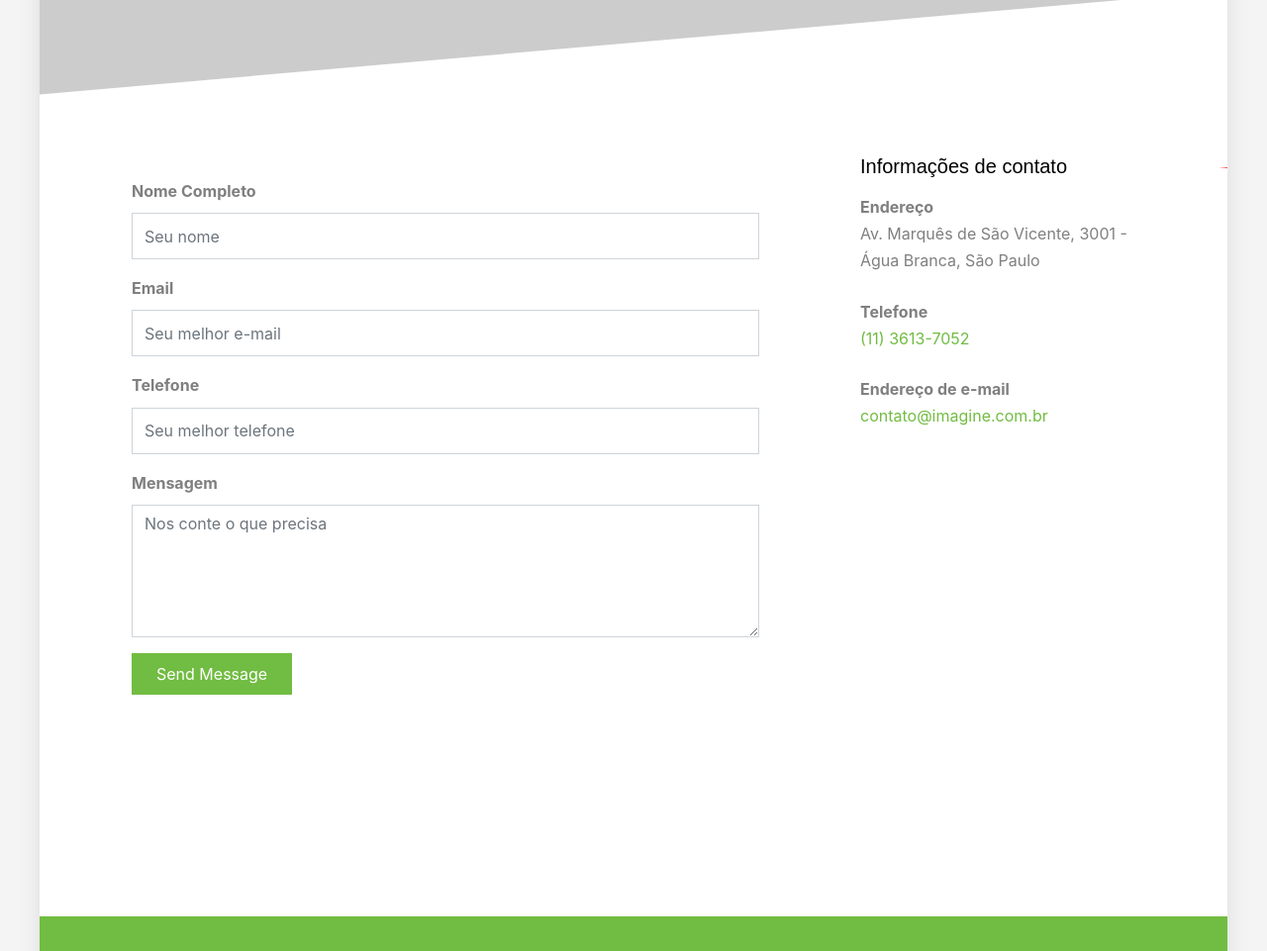
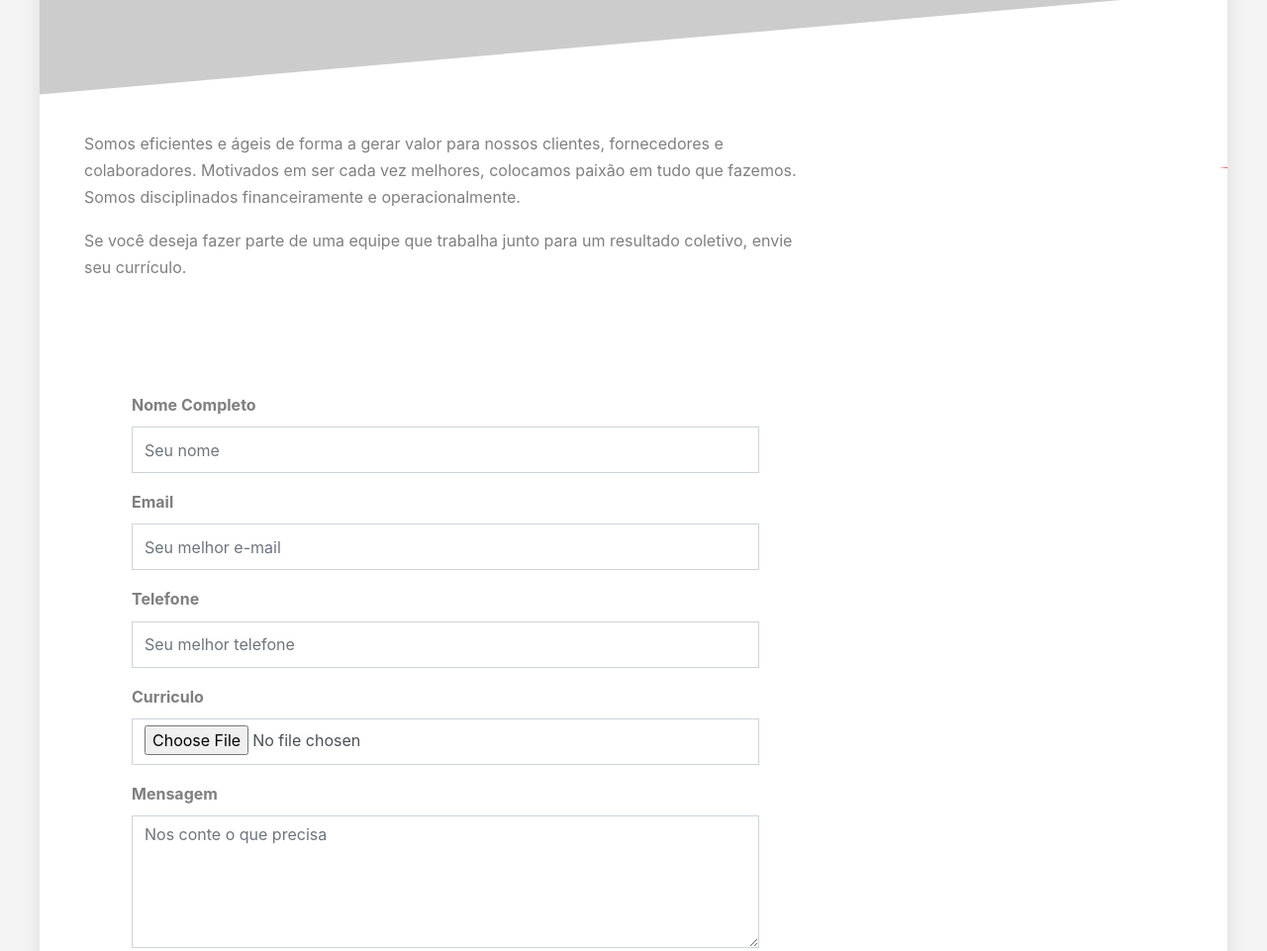
Before and after one commit to fabriciosenadev/agencia-imagine, a plain HTML site: page worktous.html in a window 1280 px wide. Shown: the part 640-1601 px from the top of the page at 99% size. Drawn offline with Linux system fonts and the light colour scheme; files whose address does not match are found by name.

Commit message:
add the all informations and field to work with us

```diff
--- a/worktous.html
+++ b/worktous.html
@@ -96,6 +96,21 @@
 
           <div class="col-md-12 col-lg-8 mb-5">
 
+            <p>
+              Somos eficientes e ágeis de forma a gerar valor para nossos clientes, fornecedores e colaboradores.
+              Motivados em ser cada vez melhores, colocamos paixão em tudo que fazemos.
+              Somos disciplinados financeiramente e operacionalmente.
+            </p>
+            <p>
+              Se você deseja fazer parte de uma equipe que trabalha junto para um resultado coletivo, envie seu currículo.
+            </p>
+
+            </p>
+
+          </div>
+
+          <div class="col-md-12 col-lg-8 mb-5">
+
 
 
             <form action="#" class="p-5 bg-white">
@@ -106,6 +121,7 @@
                   <input type="text" id="fullname" class="form-control" placeholder="Seu nome">
                 </div>
               </div>
+
               <div class="row form-group">
                 <div class="col-md-12">
                   <label class="font-weight-bold" for="email">Email</label>
@@ -113,11 +129,17 @@
                 </div>
               </div>
 
-
               <div class="row form-group">
                 <div class="col-md-12 mb-3 mb-md-0">
                   <label class="font-weight-bold" for="phone">Telefone</label>
                   <input type="text" id="phone" class="form-control" placeholder="Seu melhor telefone">
+                </div>
+              </div>
+
+              <div class="row form-group">
+                <div class="col-md-12 mb-3 mb-md-0">
+                  <label class="font-weight-bold" for="curriculum">Curriculo</label>
+                  <input type="file" id="curriculum" class="form-control">
                 </div>
               </div>
 
@@ -138,7 +160,7 @@
             </form>
           </div>
 
-          <div class="col-lg-4">
+          <!-- <div class="col-lg-4">
             <div class="p-4 mb-3 bg-white">
               <h3 class="h5 text-black mb-3">Informações de contato</h3>
               <p class="mb-0 font-weight-bold">Endereço</p>
@@ -150,7 +172,7 @@
               <p class="mb-0 font-weight-bold">Endereço de e-mail</p>
               <p class="mb-0"><a href="#">contato@imagine.com.br</a></p>
 
-            </div>
+            </div> -->
 
 
           </div>
```
